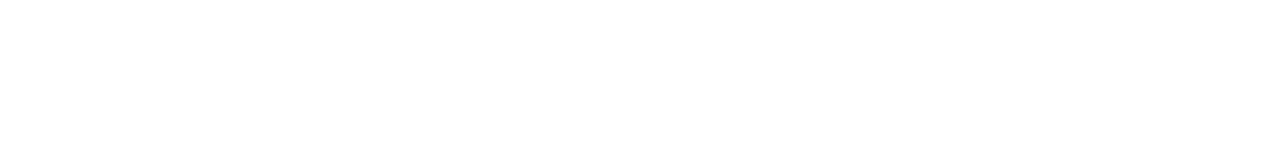
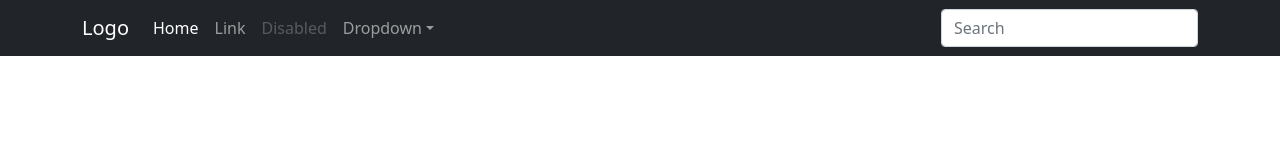
Before and after one commit to deriscode/fsw17-eric-junio-juan-suryo, a plain HTML site: page index.html in a window 1280 px wide. Drawn offline with nearby package versions, Linux system fonts and the light colour scheme.

Commit message:
tambah fitur navbar container ke index.html - fitur navbar

```diff
--- a/index.html
+++ b/index.html
@@ -5,6 +5,51 @@
 		<meta http-equiv="X-UA-Compatible" content="IE=edge" />
 		<meta name="viewport" content="width=device-width, initial-scale=1.0" />
 		<title>Tugas Git</title>
+
+		<!-- cdn bootstrap 5 / suryo -->
+
+		<script src="https://cdn.jsdelivr.net/npm/bootstrap@5.1.3/dist/js/bootstrap.bundle.min.js" integrity="sha384-ka7Sk0Gln4gmtz2MlQnikT1wXgYsOg+OMhuP+IlRH9sENBO0LRn5q+8nbTov4+1p" crossorigin="anonymous"></script>
+
+		<link href="https://cdn.jsdelivr.net/npm/bootstrap@5.1.3/dist/css/bootstrap.min.css" rel="stylesheet" integrity="sha384-1BmE4kWBq78iYhFldvKuhfTAU6auU8tT94WrHftjDbrCEXSU1oBoqyl2QvZ6jIW3" crossorigin="anonymous">
+
 	</head>
-	<body></body>
+	<body>
+		<header>
+			<!-- fixed navbar start / suryo -->
+			<nav class="navbar navbar-expand-lg navbar-dark bg-dark" aria-label="Eighth navbar example">
+			    <div class="container">
+			      <a class="navbar-brand" href="#">Logo</a>
+			      <button class="navbar-toggler" type="button" data-bs-toggle="collapse" data-bs-target="#navbarsExample07" aria-controls="navbarsExample07" aria-expanded="false" aria-label="Toggle navigation">
+			        <span class="navbar-toggler-icon"></span>
+			      </button>
+
+			      <div class="collapse navbar-collapse" id="navbarsExample07">
+			        <ul class="navbar-nav me-auto mb-2 mb-lg-0">
+			          <li class="nav-item">
+			            <a class="nav-link active" aria-current="page" href="#">Home</a>
+			          </li>
+			          <li class="nav-item">
+			            <a class="nav-link" href="#">Link</a>
+			          </li>
+			          <li class="nav-item">
+			            <a class="nav-link disabled" href="#" tabindex="-1" aria-disabled="true">Disabled</a>
+			          </li>
+			          <li class="nav-item dropdown">
+			            <a class="nav-link dropdown-toggle" href="#" id="dropdown07" data-bs-toggle="dropdown" aria-expanded="false">Dropdown</a>
+			            <ul class="dropdown-menu" aria-labelledby="dropdown07">
+			              <li><a class="dropdown-item" href="#">Action</a></li>
+			              <li><a class="dropdown-item" href="#">Another action</a></li>
+			              <li><a class="dropdown-item" href="#">Something else here</a></li>
+			            </ul>
+			          </li>
+			        </ul>
+			        <form>
+			          <input class="form-control" type="text" placeholder="Search" aria-label="Search">
+			        </form>
+			      </div>
+			    </div>
+			</nav>
+			<!-- fixed navbar end / suryo -->
+		</header>
+	</body>
 </html>
```
